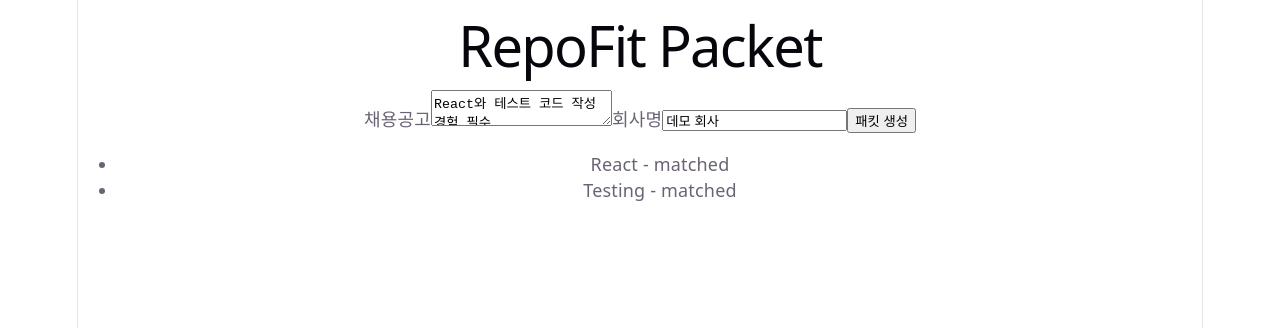
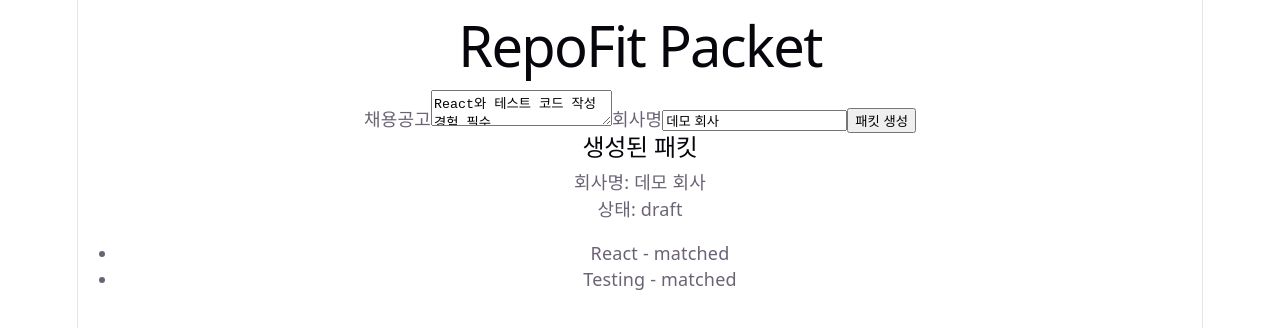
Before and after one commit to Jinhani/RepoFit-Packet, a React (Vite) app: page / in a window 1280 px wide. Both pictures are taken after a click on the button "패킷 생성". Shown: the top 328 px of the page. Built offline with nearby package versions, Linux system fonts and the light colour scheme.

Commit message:
feat: display generated application packet

```diff
--- a/src/App.tsx
+++ b/src/App.tsx
@@ -6,10 +6,12 @@ import { matchJobRequirementsToRepoEvidence } from "./features/repos/matchJobReq
 import { buildRemediationTasksFromMatches } from "./features/repos/buildRemediationTasksFromMatches";
 import { buildApplicationPacket } from "./features/packets/buildApplicationPacket";
 import { extractJobSkillRequirements } from "./features/jobs/extractJobSkillRequirements";
+import type { ApplicationPacket } from "./types/packet";
 
 function App() {
     const [jobPostingText, setJobPostingText] = useState("React와 테스트 코드 작성 경험 필수");
     const [companyName, setCompanyName] = useState("데모 회사");
+    const [applicationPacket, setApplicationPacket] = useState<ApplicationPacket | null>(null);
     const repoSummary: GitHubRepoSummary = {
         id: 1,
         owner: "demo",
@@ -33,15 +35,10 @@ function App() {
     const matches = matchJobRequirementsToRepoEvidence(requirements, evidence);
     const remediationTasks = buildRemediationTasksFromMatches(matches);
     function handleBuildPacket() {
-        const applicationPacket = buildApplicationPacket(companyName, jobPostingText, remediationTasks);
+        const packet = buildApplicationPacket(companyName, jobPostingText, remediationTasks);
 
-        console.log(applicationPacket);
+        setApplicationPacket(packet);
     }
-
-    console.log(requirements);
-    console.log(matches);
-    console.log(evidence);
-    console.log(remediationTasks);
 
     return (
         <div>
@@ -58,6 +55,13 @@ function App() {
             <button type="button" onClick={handleBuildPacket}>
                 패킷 생성
             </button>
+            {applicationPacket && (
+                <section>
+                    <h2>생성된 패킷</h2>
+                    <p>회사명: {applicationPacket.companyName}</p>
+                    <p>상태: {applicationPacket.status}</p>
+                </section>
+            )}
             <ul>
                 {matches.map((match) => (
                     <li key={match.requirement.skill}>
```
